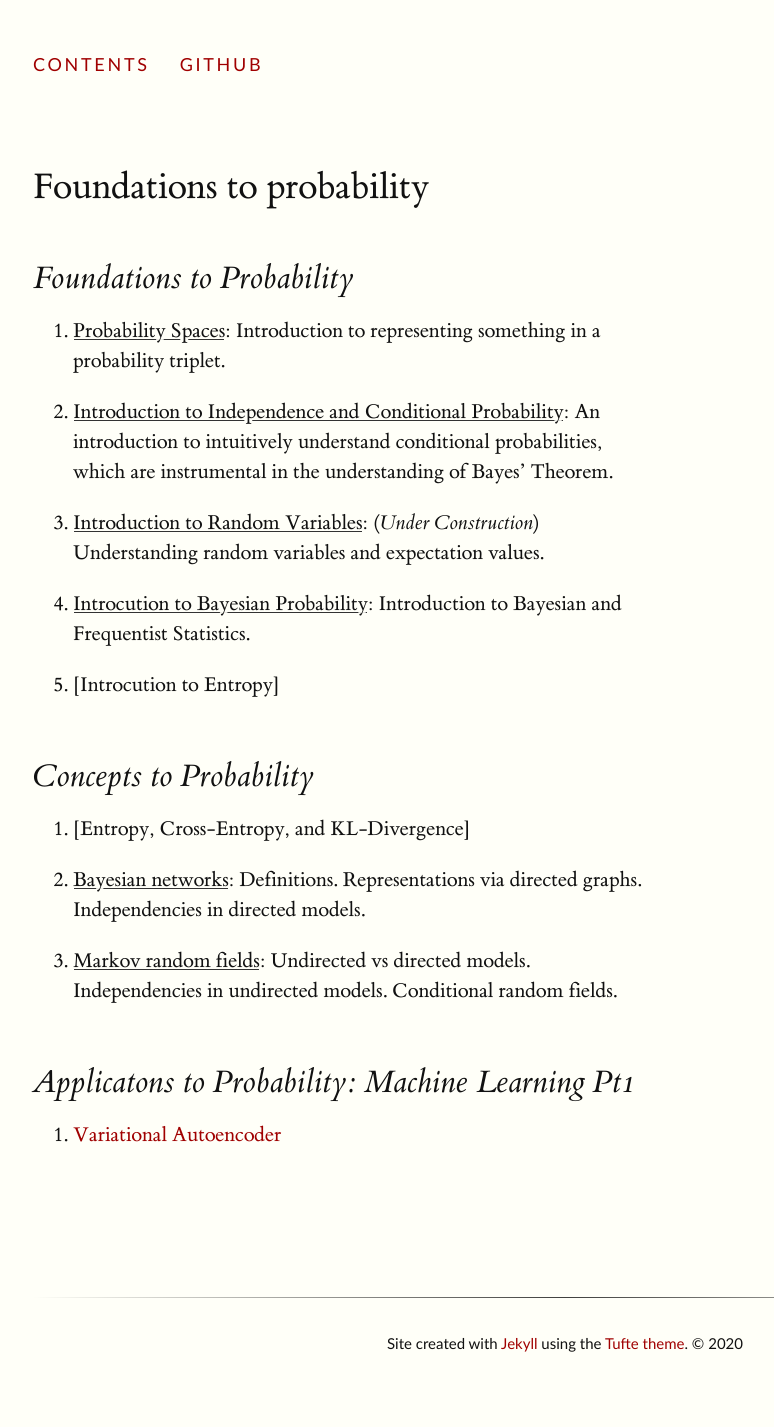
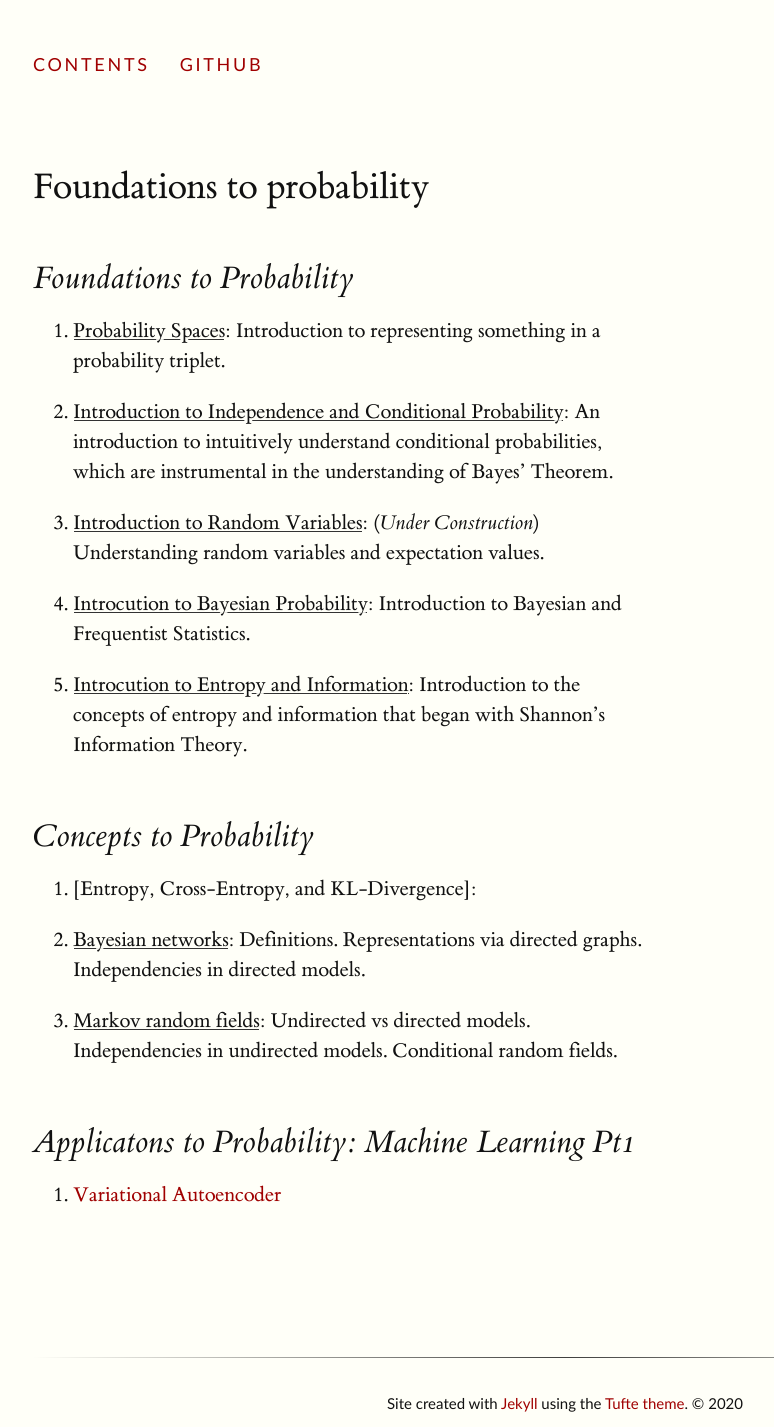
Before and after one commit to luisgc2116/luis_notes, a Jekyll site: the page built from index.md, in a window 1280 px wide. Shown: the whole page, without its empty margins (127-901 px from the left). Built offline with Jekyll 4.4.1, drawn with Linux system fonts in a browser that asks for light colours; our own code applies the rules of GitHub Pages for plain Markdown files; before the commit the page ends 1367 px from its top, so only the background shows below that.

Commit message:
Update index.md

```diff
--- a/index.md
+++ b/index.md
@@ -9,13 +9,13 @@
 
 4. [Introcution to Bayesian Probability](preliminaries/intro_bayesian_prob/): Introduction to Bayesian and Frequentist Statistics.
 
-5. [Introcution to Entropy]
+5. [Introcution to Entropy and Information](published_notes/fundamental/intro_entropy/): Introduction to the concepts of entropy and information that began with Shannon's Information Theory.
 
 
 
 ## Concepts to Probability
 
-1. [Entropy, Cross-Entropy, and KL-Divergence]
+1. [Entropy, Cross-Entropy, and KL-Divergence]:
 
 2. [Bayesian networks](representation/directed/): Definitions. Representations via directed graphs. Independencies in directed models.
 
```
